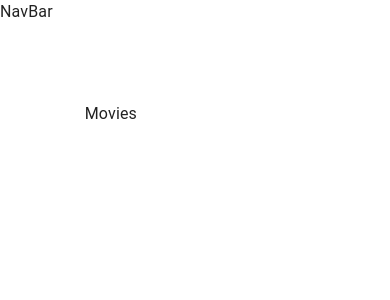
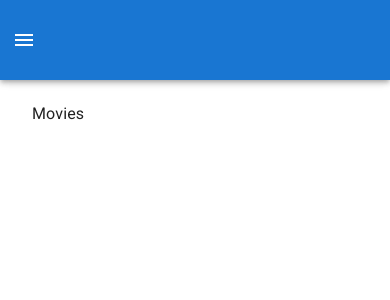
Before and after one commit to niclastanskanen/react-film-app, a React (Create React App) app: page / in a window 390 px wide. Shown: the top 300 px of the page. Built offline with nearby package versions, Linux system fonts and the light colour scheme.

Commit message:
add basic layout for NavBar and wrapping index.js with Themeprovider

```diff
--- a/public/index.html
+++ b/public/index.html
@@ -9,6 +9,7 @@
   <meta name="description" content="Web site created using create-react-app" />
   <link rel="apple-touch-icon" href="%PUBLIC_URL%/logo192.png" />
   <link rel="manifest" href="%PUBLIC_URL%/manifest.json" />
+  <link rel="stylesheet" href="https://fonts.googleapis.com/css?family=Roboto:300,400,500,700&display=swap" />
   <title>Filmpire</title>
 </head>
 
--- a/src/components/NavBar/NavBar.jsx
+++ b/src/components/NavBar/NavBar.jsx
@@ -1,11 +1,30 @@
 import React from 'react';
+import { AppBar, IconButton, Toolbar, Drawer, Button, Avatar, useMediaQuery } from '@mui/material';
+import { Menu, AccountCircle, Brightness4, Brightness7 } from '@mui/icons-material';
+import { Link } from 'react-router-dom';
+
+import useStyles from './styles';
 
 const NavBar = () => {
-  console.log('lf');
+  const classes = useStyles();
+  const isMobile = useMediaQuery('(max-width:600px)');
+
   return (
-    <div>
-      NavBar
-    </div>
+    <AppBar position="fixed">
+      <Toolbar className={classes.toolbar}>
+        {isMobile && (
+          <IconButton
+            color="inherit"
+            edge="start"
+            style={{ outline: 'none' }}
+            onClick={() => {}}
+            className={classes.menuButton}
+          >
+            <Menu />
+          </IconButton>
+        )}
+      </Toolbar>
+    </AppBar>
   );
 };
 
--- /dev/null
+++ b/src/components/NavBar/styles.js
@@ -0,0 +1,20 @@
+import { makeStyles } from '@mui/styles';
+
+export default makeStyles((theme) => ({
+  toolbar: {
+    height: '80px',
+    display: 'flex',
+    justifyContent: 'space-between',
+    marginLeft: '250px',
+    [theme.breakpoints.down('sm')]: {
+      marginLeft: '0',
+      flexWrap: 'wrap',
+    },
+  },
+  menuButton: {
+    marginRight: theme.spacing(2),
+    [theme.breakpoints.up('sm')]: {
+      display: 'none',
+    },
+  },
+}));
--- a/src/index.js
+++ b/src/index.js
@@ -1,12 +1,17 @@
 import React from 'react';
 import ReactDOM from 'react-dom';
 import { BrowserRouter } from 'react-router-dom';
+import { createTheme, ThemeProvider } from '@mui/material/styles';
 
 import App from './components/App';
 
+const theme = createTheme({});
+
 ReactDOM.render(
-  <BrowserRouter>
-    <App />
-  </BrowserRouter>,
+  <ThemeProvider theme={theme}>
+    <BrowserRouter>
+      <App />
+    </BrowserRouter>
+  </ThemeProvider>,
   document.getElementById('root'),
 );
```
Also changed, not shown: 2 other files (tests, documents, lock files or other folders).
